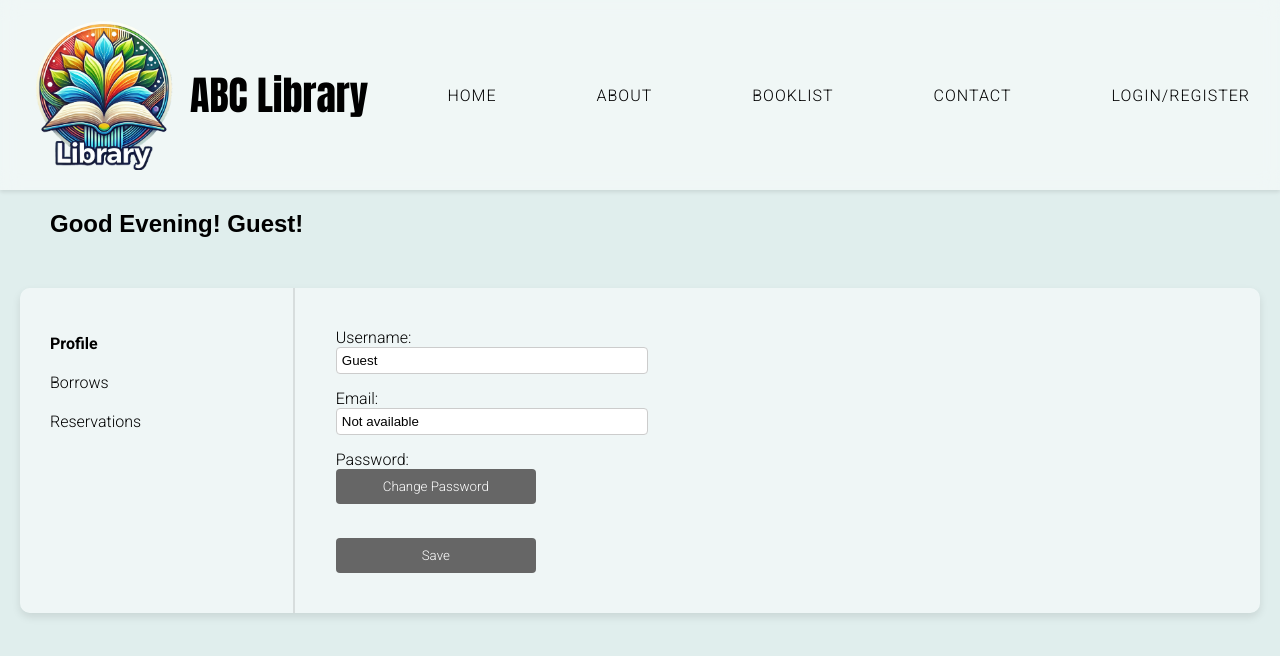
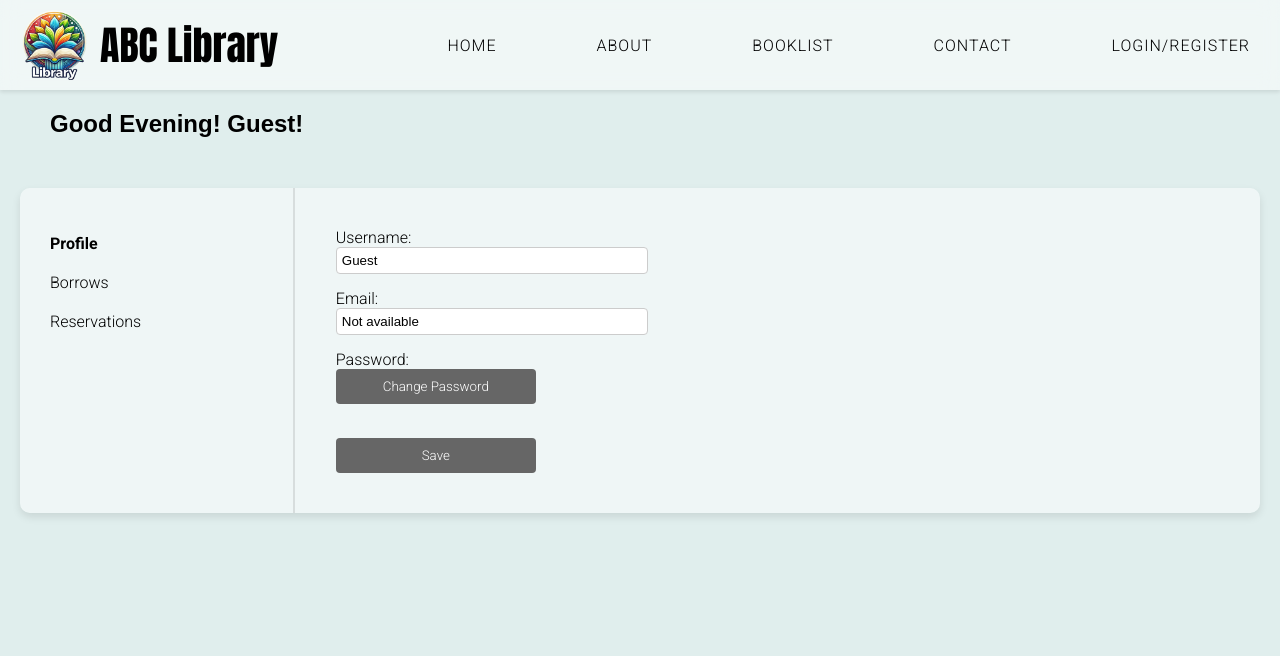
Before and after one commit to ZibingXin/comp229-group2, a React app: page /user-dashboard in a window 1280 px wide. Shown: the top 656 px of the page. Built offline with nearby package versions, Linux system fonts and the light colour scheme.

Commit message:
Update borrowedBooks.css

```diff
--- a/src/style/borrowedBooks.css
+++ b/src/style/borrowedBooks.css
@@ -66,13 +66,12 @@
   }
 
 
-  img{
+  .book-content img{
     width: 150px !important;
     height: 200px;
     margin: 10px;
   }
 
-  /* 通用样式 */
 .manager-input {
     padding: 8px;
     margin-right: 10px;
```
